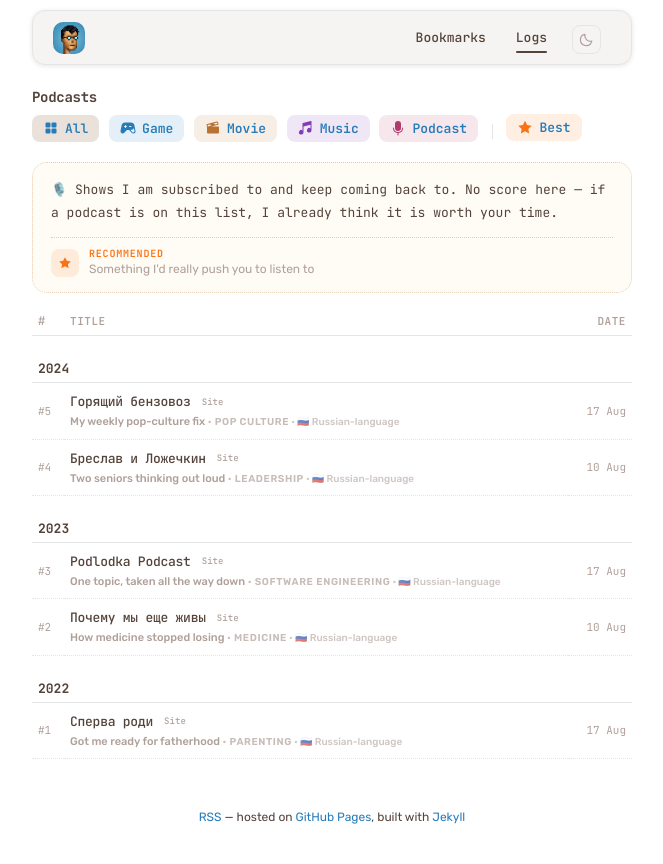
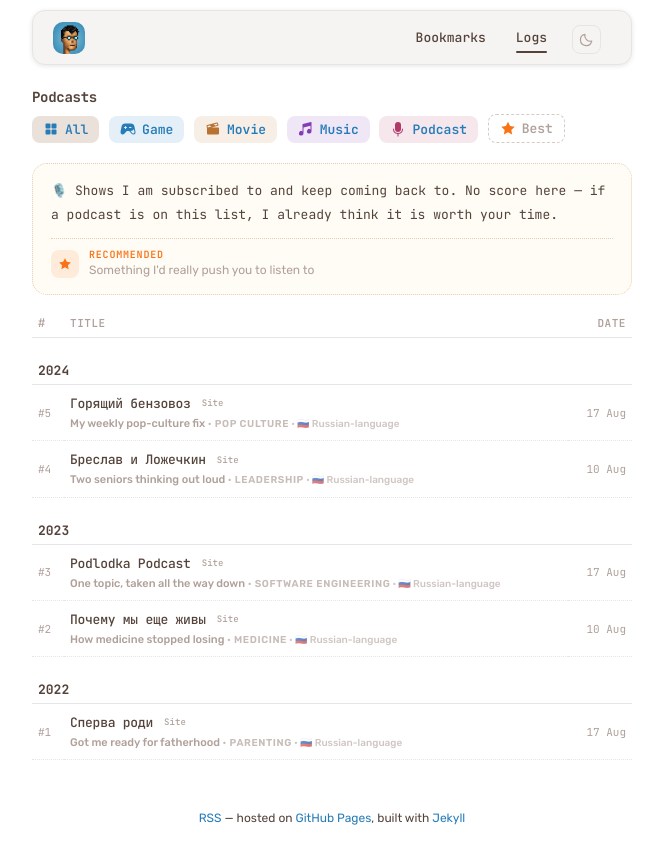
Before and after one commit to alobanov/alobanov.github.io, a Jekyll site: the page built from logs/podcast.html, in a window 1280 px wide. Shown: the top 864 px of the page, without its empty margins (308-971 px from the left). Built offline with Jekyll 4.4.1, drawn with Linux system fonts in a browser that asks for light colours.

Commit message:
style(logs): give the Best tab the ghost styling Reset already uses
Best took an orange fill from the star, which put a fifth coloured pill
in a row of four and made the slice read as one more category. The tag
filters on Bookmarks already had a pill for something that is not a tag —
Reset, a dashed outline that stays quiet until hovered. Best is the same
kind of thing, so it now wears the same style, and the star is the only
colour left inside it.

The style moved to a shared .tag-ghost/.tag-reset rule rather than being
copied. Reset keeps the left margin on its own: it trails a row of tags
and needs the gap, while Best opens no row.

The outline costs the pill two pixels on each axis and the neighbouring
tabs carry no border, so the padding drops a pixel to keep the row level.
Link colour is set explicitly as well — tab labels are anchors and would
otherwise stay on the global link colour instead of going quiet.

The separator rule is gone with it. It was there to keep the slice from
reading as a section; the dashed outline now says that on its own.

```diff
--- a/_includes/log_category_list.html
+++ b/_includes/log_category_list.html
@@ -12,12 +12,15 @@
     <span class="tag small cat-tag--{{ category }}"><a href="{{ site.baseurl }}/logs/{{ category }}">{% include log_icon.html category=category %} {{ category | capitalize }}</a></span>
     {% endfor %}
     {%- comment -%}
-    Best идёт последним и отбит чертой: это не категория, а срез по highlight
-    поперёк всех разделов. Цикл выше строит вкладки из site.logs и такой срез
-    не увидит, поэтому пункт задан руками.
+    Best идёт последним: это не категория, а срез по highlight поперёк всех
+    разделов. Цикл выше строит вкладки из site.logs и такой срез не увидит,
+    поэтому пункт задан руками.
+
+    tag-ghost — тот же стиль, что у Reset на bookmarks: пунктирный контур
+    вместо заливки. Он и отделяет пункт от категорий, поэтому черта, стоявшая
+    здесь раньше, больше не нужна.
     {%- endcomment -%}
-    <span class="log-cats-sep" aria-hidden="true"></span>
-    <span class="tag small cat-tag--best"><a href="{{ site.baseurl }}/logs/best/">{% include log_highlight.html %} Best</a></span>
+    <span class="tag small tag-ghost cat-tag--best"><a href="{{ site.baseurl }}/logs/best/">{% include log_highlight.html %} Best</a></span>
 </p>
 
 <!-- Modal for full-size image -->
--- a/assets/css/style.css
+++ b/assets/css/style.css
@@ -2293,20 +2293,18 @@ body,
 .log-cats .cat-tag--podcast:hover  { background-color: rgba(176, 58, 106, 0.20); }
 .log-cats .cat-tag--location:hover { background-color: rgba(70, 140, 90, 0.20); }
 
-/* Best — срез по highlight, а не категория. Цвет берёт от звезды (#f97316),
-   поэтому пункт читается как «то же самое, что помечено звёздочкой». */
-.log-cats .cat-tag--best        { background-color: rgba(249, 115, 22, 0.12); }
-.log-cats .cat-tag--best:hover  { background-color: rgba(249, 115, 22, 0.20); }
-
-/* Черта, отбивающая срез от собственно разделов */
-.log-cats-sep {
-    display: inline-block;
-    width: 1px;
-    height: 15px;
-    margin: 0 10px 0 4px;
-    vertical-align: -3px;
-    background-color: var(--border-color);
-}
+/* Best — срез по highlight, а не категория, поэтому он не берёт заливку из
+   палитры разделов, а носит ghost-стиль (см. .tag-ghost). Единственный цвет
+   здесь — сама звезда, тот же оранжевый, которым помечены записи.
+
+   Рамка добавляет пилюле 2px по обеим осям, а соседние табы её не имеют:
+   padding урезан на пиксель, чтобы Best не оказался выше остального ряда. */
+.log-cats .tag-ghost {
+    padding: 4px 10px;
+}
+
+.log-cats .tag-ghost a         { color: var(--muted-color); }
+.log-cats .tag-ghost:hover a   { color: var(--primary-color); }
 
 /* Звезда в табах живёт по правилам иконок категорий, а не по своим: в списке
    она 12px, здесь у соседей 16px. Плюс лишний пиксель на оптику — у звезды
@@ -2338,8 +2336,6 @@ body,
 [data-theme="dark"] .log-cats .cat-tag--music:hover    { background-color: rgba(192, 132, 252, 0.18); }
 [data-theme="dark"] .log-cats .cat-tag--podcast:hover  { background-color: rgba(242, 139, 184, 0.18); }
 [data-theme="dark"] .log-cats .cat-tag--location:hover { background-color: rgba(109, 188, 138, 0.18); }
-[data-theme="dark"] .log-cats .cat-tag--best        { background-color: rgba(249, 115, 22, 0.13); }
-[data-theme="dark"] .log-cats .cat-tag--best:hover  { background-color: rgba(249, 115, 22, 0.22); }
 
 .log-table .log-col-cat .cat-icon {
     width: 16px;
@@ -2777,17 +2773,25 @@ body,
     margin-top: 4px;
 }
 
-/* Reset is an action, not a tag — it sits apart and stays quiet until hovered */
+/* Ghost pill: an action or a cross-section, not a tag — it sits apart and
+   stays quiet until hovered. Used by Reset in the tag filters and by Best in
+   the LOGs tabs, which is why the style lives here rather than with either. */
+.tag-ghost,
 .tag-reset {
-    margin-left: 6px;
     background-color: transparent;
     border: 1px dashed var(--control-border);
     color: var(--muted-color);
 }
 
+.tag-ghost:hover,
 .tag-reset:hover {
     border-style: solid;
     color: var(--primary-color);
+}
+
+/* Reset trails a row of tags and needs the extra gap; Best opens no row */
+.tag-reset {
+    margin-left: 6px;
 }
 
 
```
